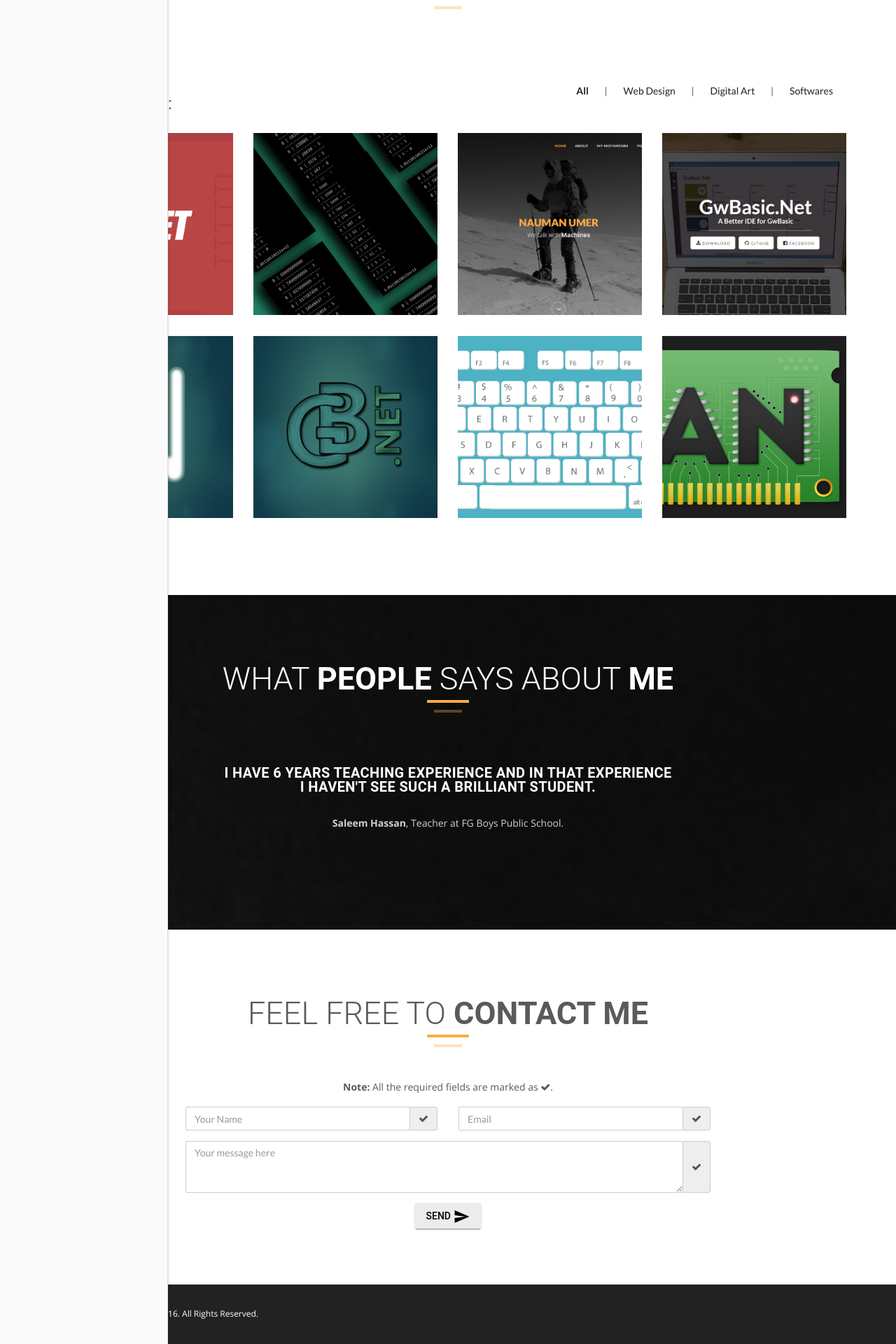
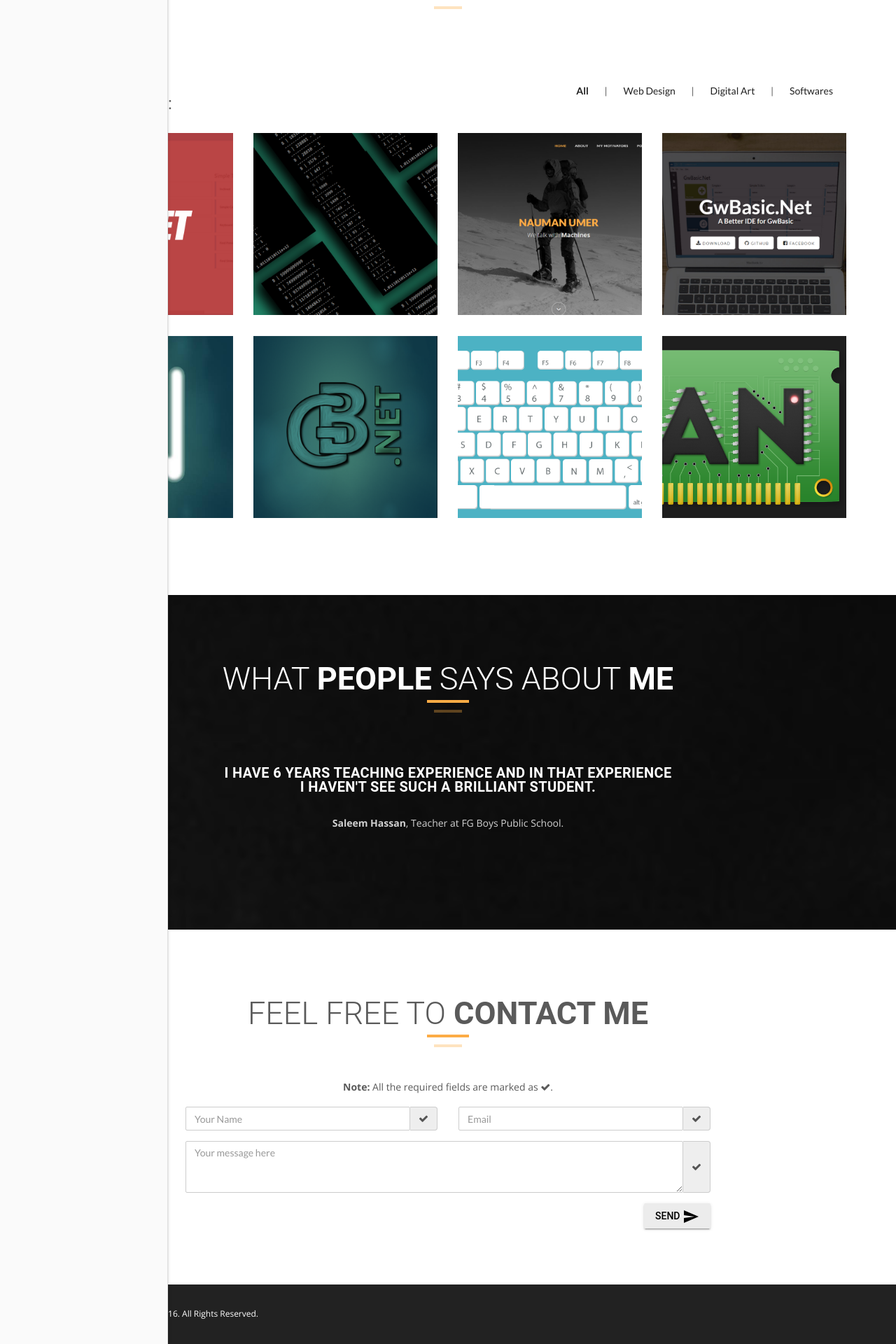
Before and after one commit to nmanumr/nmanumr.com, a Jekyll site: the page built from index.html, in a window 1280 px wide. Shown: the part 2016-3936 px from the top of the page at 70% size. Built offline with Jekyll 4.4.1, drawn with Linux system fonts in a browser that asks for light colours; nearby versions of some CDN libraries.

Commit message:
Update contact.html

```diff
--- a/_includes/contact.html
+++ b/_includes/contact.html
@@ -42,7 +42,7 @@
 
                         </div>
                         <!-- Raised button with ripple -->
-<button type="submit" class="mdl-button mdl-js-button mdl-button--raised mdl-js-ripple-effect">
+<button type="submit" class="pull-right mdl-button mdl-js-button mdl-button--raised mdl-js-ripple-effect">
  Send <i class="material-icons">send</i>
 </button>
 
```
